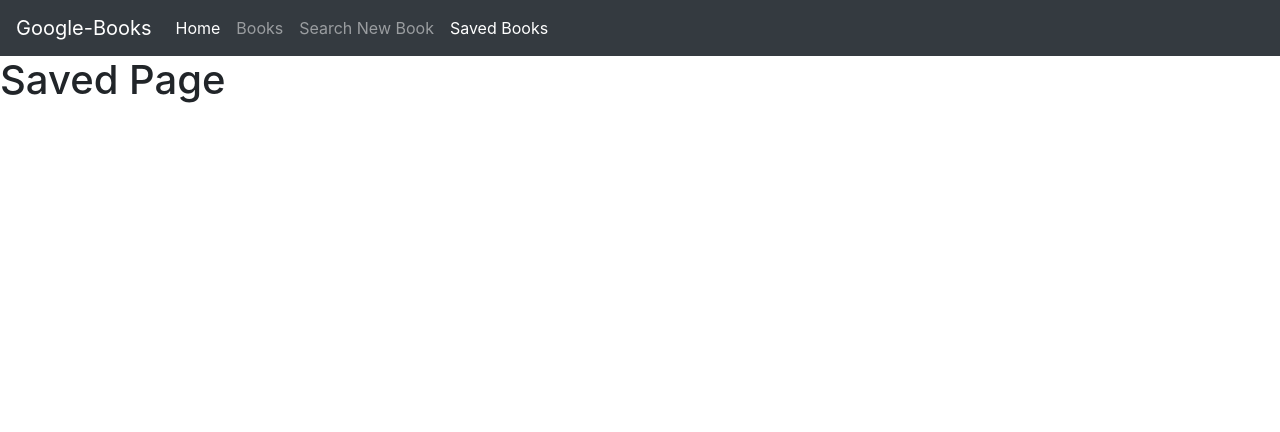
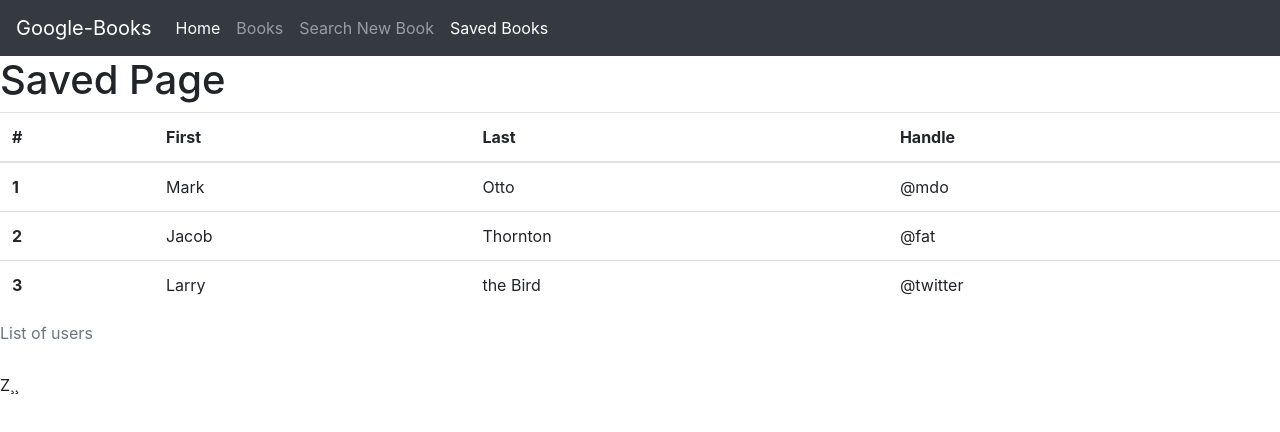
Before and after one commit to dagreatcode/google-books, a React (Create React App) app in the folder client/: page /Saved in a window 1280 px wide. Shown: the top 432 px of the page. Built offline with nearby package versions, Linux system fonts and the light colour scheme.

Commit message:
adding the page tables to saved

```diff
--- a/client/src/containers/pages/savedController.jsx
+++ b/client/src/containers/pages/savedController.jsx
@@ -1,11 +1,43 @@
-import React from 'react';
+import React from "react";
 
 const savedController = () => {
-    return (
-        <div>
-            <h1>Saved Page</h1>
-        </div>
-    );
+  return (
+    <div>
+      <h1>Saved Page</h1>
+      <table class="table">
+        <caption>List of users</caption>
+        <thead>
+          <tr>
+            <th scope="col">#</th>
+            <th scope="col">First</th>
+            <th scope="col">Last</th>
+            <th scope="col">Handle</th>
+          </tr>
+        </thead>
+        <tbody>
+          <tr>
+            <th scope="row">1</th>
+            <td>Mark</td>
+            <td>Otto</td>
+            <td>@mdo</td>
+          </tr>
+          <tr>
+            <th scope="row">2</th>
+            <td>Jacob</td>
+            <td>Thornton</td>
+            <td>@fat</td>
+          </tr>
+          <tr>
+            <th scope="row">3</th>
+            <td>Larry</td>
+            <td>the Bird</td>
+            <td>@twitter</td>
+          </tr>
+        </tbody>
+      </table>
+      Z¸¸
+    </div>
+  );
 };
 
 export default savedController;
```
